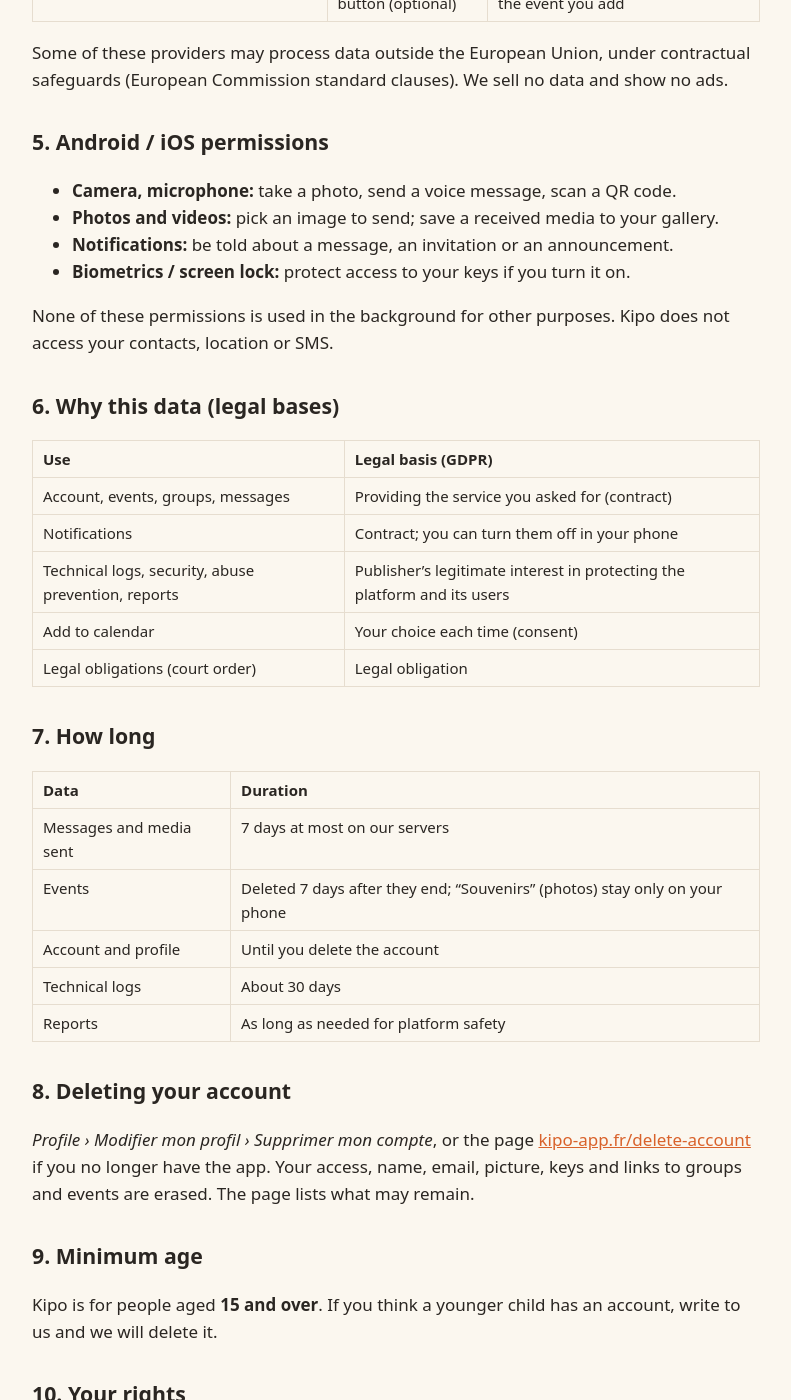
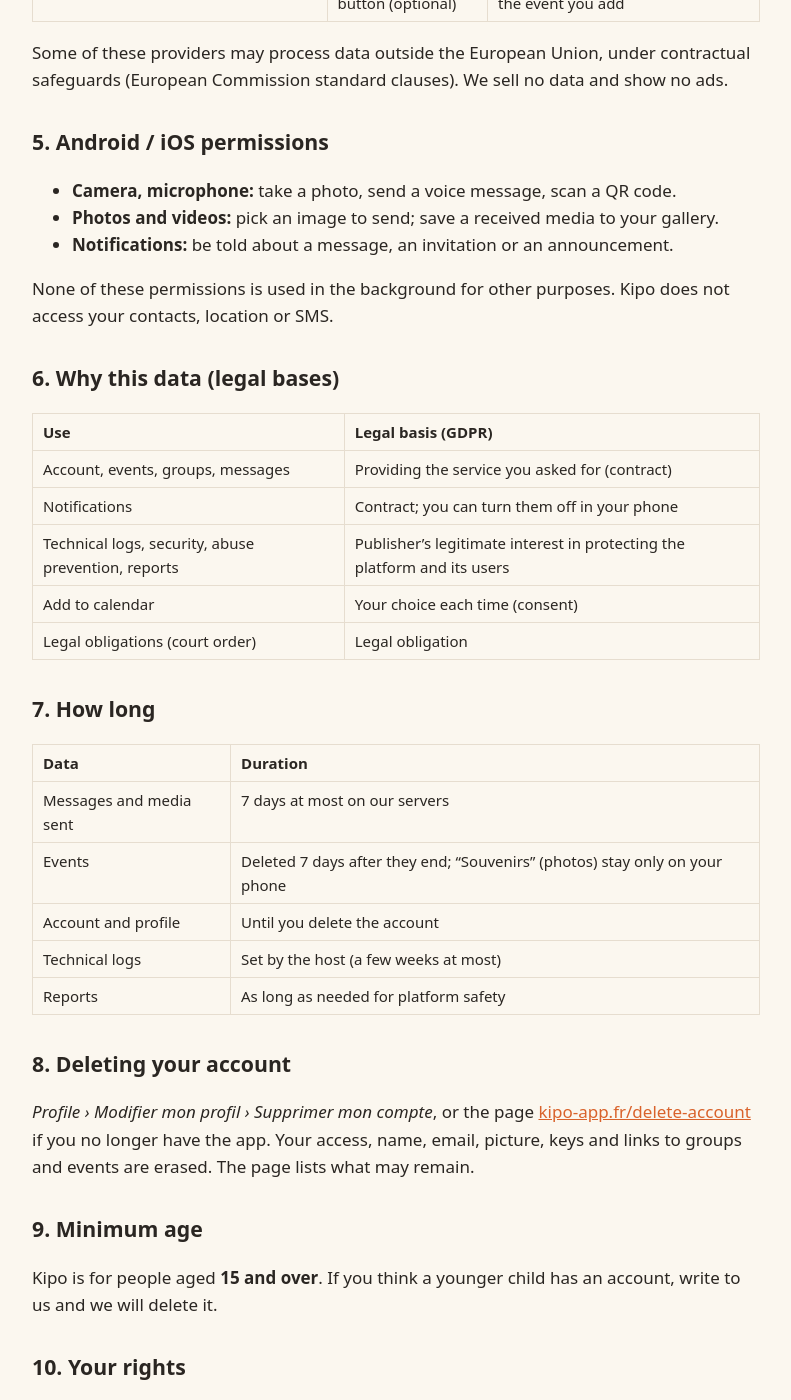
Before and after one commit to guillaumerollando/guillaumerollando.github.io, a Jekyll site: the page built from kipo/privacy.md, in a window 1280 px wide and 1400 px high, scrolled down 1603 px. Shown: the whole window, without its empty margins (244-1035 px from the left). Built offline with Jekyll 4.4.1, drawn with Linux system fonts in a browser that asks for light colours.

Commit message:
kipo: retire la biométrie (non utilisée), précise les journaux
Co-Authored-By: Claude Sonnet 5.5 <noreply@anthropic.com>

```diff
--- a/kipo/privacy.md
+++ b/kipo/privacy.md
@@ -51,7 +51,6 @@ Some of these providers may process data outside the European Union, under contr
 - **Camera, microphone:** take a photo, send a voice message, scan a QR code.
 - **Photos and videos:** pick an image to send; save a received media to your gallery.
 - **Notifications:** be told about a message, an invitation or an announcement.
-- **Biometrics / screen lock:** protect access to your keys if you turn it on.
 
 None of these permissions is used in the background for other purposes. Kipo does not access your contacts, location or SMS.
 
@@ -72,7 +71,7 @@ None of these permissions is used in the background for other purposes. Kipo doe
 | Messages and media sent | 7 days at most on our servers |
 | Events | Deleted 7 days after they end; "Souvenirs" (photos) stay only on your phone |
 | Account and profile | Until you delete the account |
-| Technical logs | About 30 days |
+| Technical logs | Set by the host (a few weeks at most) |
 | Reports | As long as needed for platform safety |
 
 ## 8. Deleting your account
```
Also changed, not shown: kipo/confidentialite.md (+1 -2 lines).
